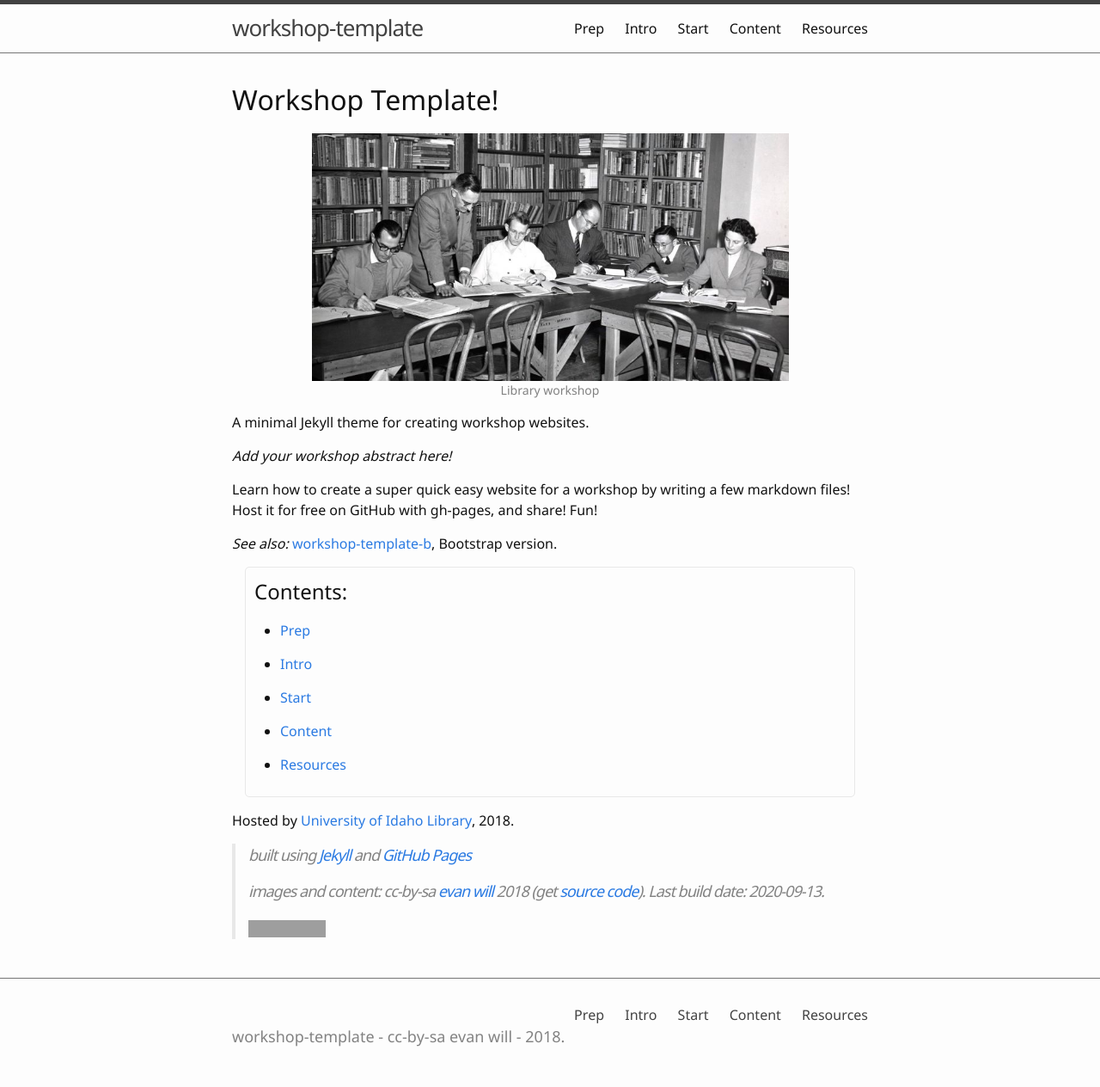
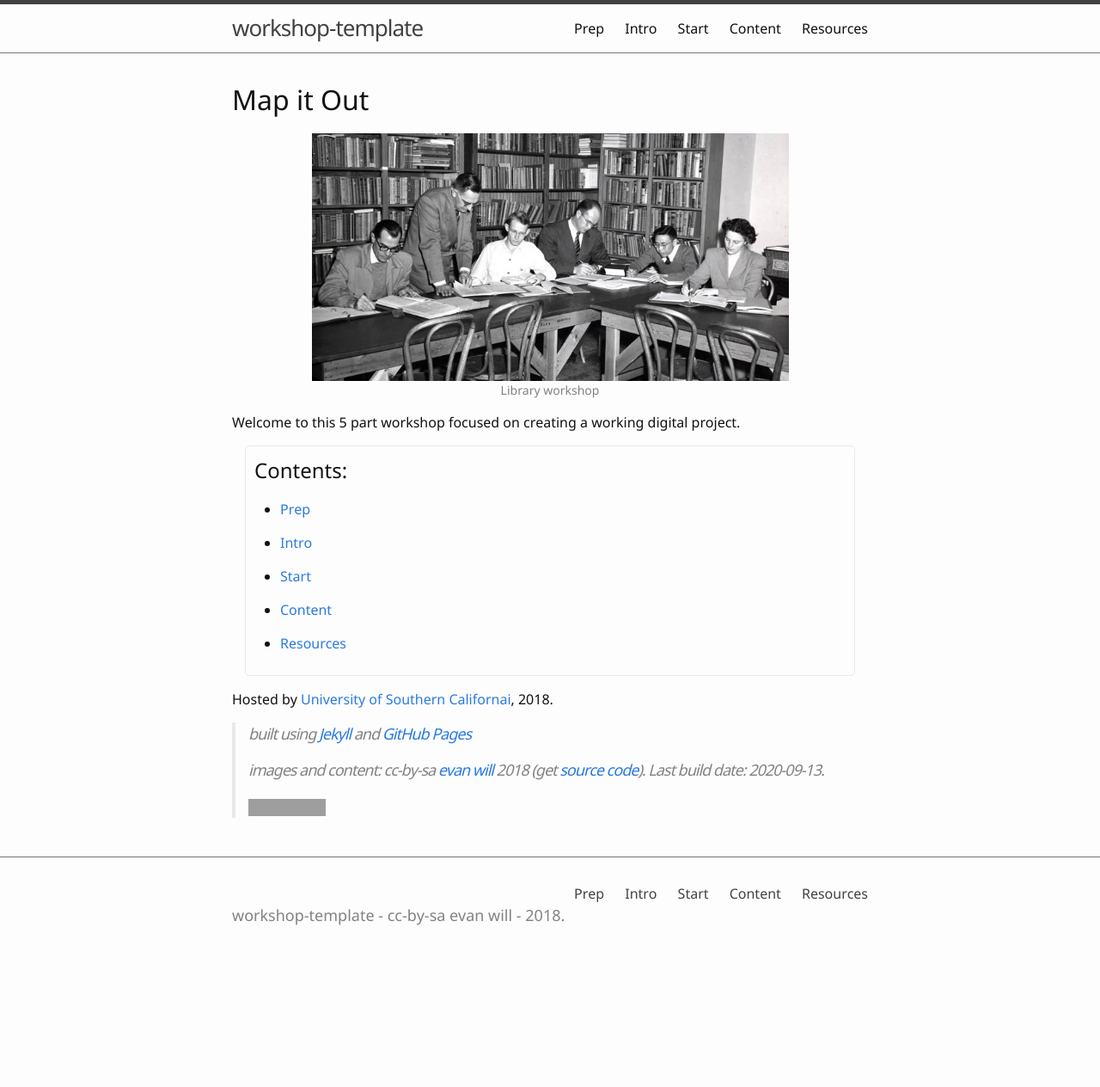
Before and after one commit to andyrutkowski/mapitout, a Jekyll site: the page built from index.md, in a window 1280 px wide. Shown: the whole page at 86% size. Built offline with Jekyll 4.4.1, drawn with Linux system fonts in a browser that asks for light colours; after the commit the page ends 1123 px from its top, so only the background shows below that; grey boxes are pictures that could not be loaded.

Commit message:
Update index.md

```diff
--- a/index.md
+++ b/index.md
@@ -2,19 +2,12 @@
 title: Home
 ---
 
-# Workshop Template!
+# Map it Out
 
 {% include figure.html img="uidaho-workshop.jpg" alt="intro image here" caption="Library workshop" width="75%" %}
 
-A minimal Jekyll theme for creating workshop websites.
+Welcome to this 5 part workshop focused on creating a working digital project.
 
-*Add your workshop abstract here!*
-
-Learn how to create a super quick easy website for a workshop by writing a few markdown files!
-Host it for free on GitHub with gh-pages, and share!
-Fun!
-
-*See also:* [workshop-template-b](https://evanwill.github.io/workshop-template-b/), Bootstrap version.
 
 <div class="toc" markdown="1">
 ## Contents:
@@ -24,7 +17,7 @@ Fun!
 {% endfor %}
 </div>
 
-Hosted by [University of Idaho Library](http://www.lib.uidaho.edu/), {{ site.pub_year }}.
+Hosted by [University of Southern Californai](http://www.usc.libraries.edu/), {{ site.pub_year }}.
 
 > built using [Jekyll](https://jekyllrb.com/) and [GitHub Pages](https://pages.github.com/)
 >
```
